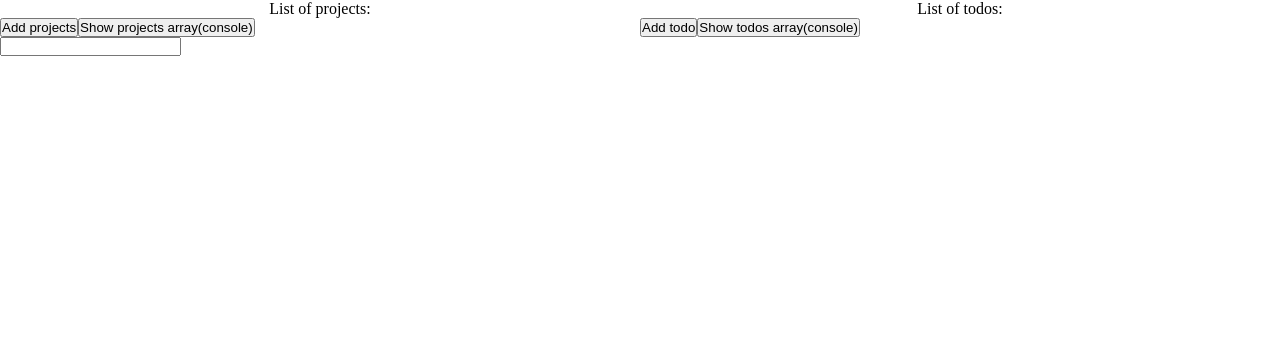
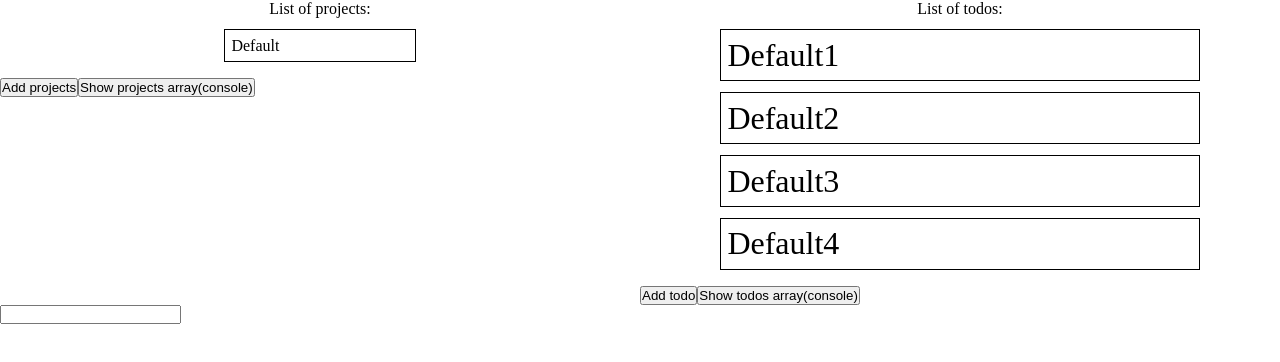
Before and after one commit to ruisinhofilipe/todoList, a website with bundled scripts: page dist/index.html in a window 1280 px wide. Built offline with nearby package versions, Linux system fonts and the light colour scheme.

Commit message:
projects and todos working but not the ones added by the user, to be fixed

```diff
--- /dev/null
+++ b/src/arrayIndex.js
@@ -0,0 +1,4 @@
+// export default function indexArray(){
+//     const allTodos = document.querySelectorAll(.array);
+
+// }
--- a/src/index.js
+++ b/src/index.js
@@ -8,18 +8,29 @@ let projectArray = [];
 document.body.appendChild(
     elementFactory('div', { class: 'mainDiv' }, '',
         elementFactory('div', { class: 'mainDivLeftSide' }, '',
-            elementFactory('div', { class: 'projects' }, 'List of projects:'),
+            elementFactory('div', { class: 'projects' }, 'List of projects:',
+                elementFactory('div', { class: 'projectsList' }, 'Default')),
             elementFactory('button', { class: 'addProject' }, 'Add projects'),
             elementFactory('button', { class: 'showProjects' }, 'Show projects array(console)')
         ),
         elementFactory('div', { class: 'mainDivRightSide' }, '',
-            elementFactory('div', { class: 'todos' }, 'List of todos:'),
+            elementFactory('div', { class: 'todos' }, 'List of todos:',
+                elementFactory('div', { class: 'todosList' }, 'Default1'),
+                elementFactory('div', { class: 'todosList' }, 'Default2'),
+                elementFactory('div', { class: 'todosList' }, 'Default3'),
+                elementFactory('div', { class: 'todosList' }, 'Default4')),
             elementFactory('button', { class: 'addTodo' }, 'Add todo'),
             elementFactory('button', { class: 'showTodos' }, 'Show todos array(console)'))),
 );
 const input = elementFactory('input', { class: 'projectNameClass', type: 'text' });
 document.body.appendChild(input);
 
+const allTodos = document.querySelectorAll('.todosList');
+let todosIndex = 0;
+allTodos.forEach(todo => {
+    todo.setAttribute('data-key', todosIndex);
+    todosIndex++;
+});
 
 const button = document.querySelector('.addTodo');
 const button2 = document.querySelector('.showTodos');
--- a/src/styles.css
+++ b/src/styles.css
@@ -21,13 +21,20 @@
 
 .todos,
 .projects {
+    margin-bottom: 1rem;
     display: flex;
     flex-direction: column;
     align-items: center;
     gap: 0.7rem;
 }
 
-.todosList,
+.todosList {
+    font-size: 2rem;
+    padding: 0.4rem;
+    width: 75%;
+    border: 1px solid black;
+}
+
 .projectsList {
     padding: 0.4rem;
     width: 30%;
```
Also changed, not shown: dist/main.js, 1 other file.
